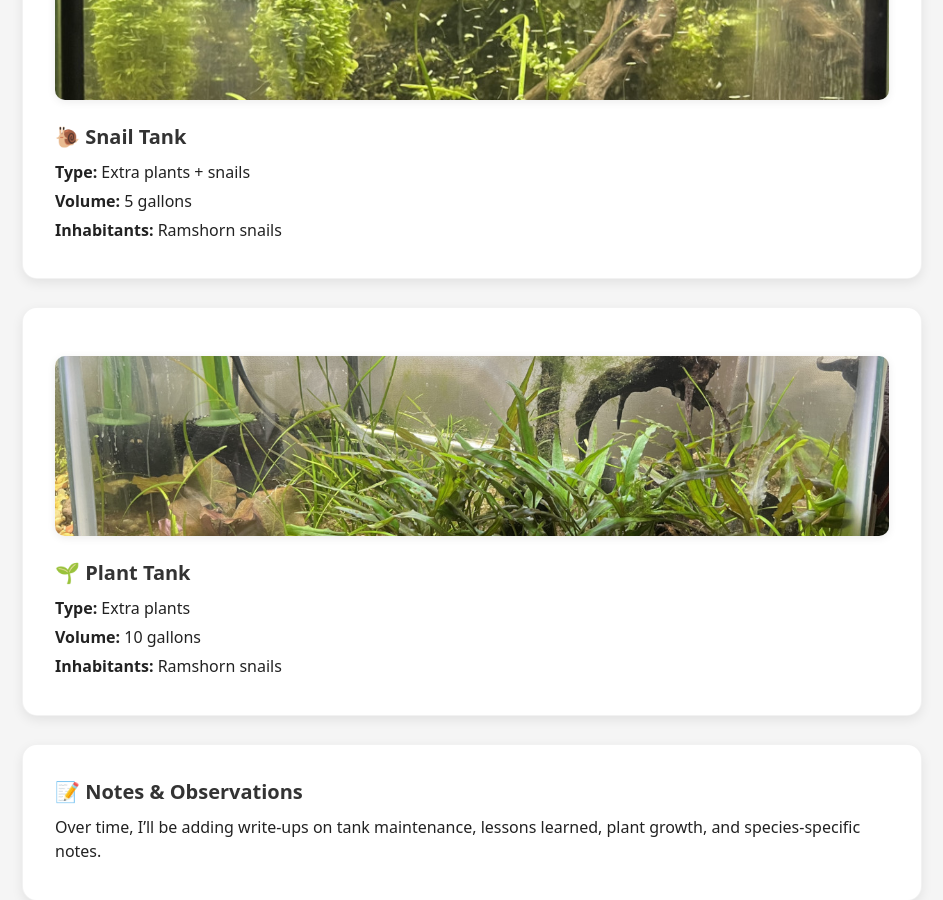
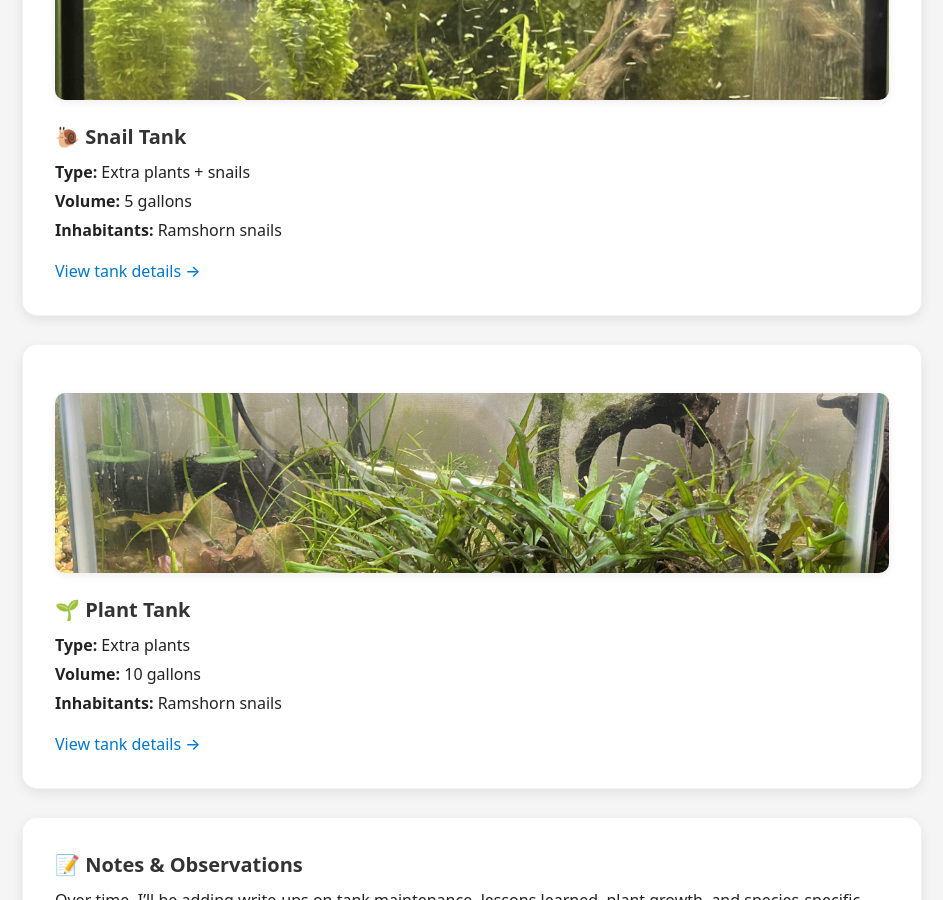
Before and after one commit to rachelsprague/turtles.raych.com, a Jekyll site: the page built from tanks/index.md, in a window 1280 px wide and 900 px high, scrolled down 2386 px. Shown: the whole window, without its empty margins (168-1111 px from the left). Built offline with Jekyll 4.4.1, drawn with Linux system fonts in a browser that asks for light colours.

Commit message:
add plant, snail tanks links to main tanks page

```diff
--- a/tanks/index.md
+++ b/tanks/index.md
@@ -65,7 +65,7 @@ I currently maintain six aquariums, ranging from plant-only tanks to large turtl
   <p><strong>Volume:</strong> 5 gallons</p>
   <p><strong>Inhabitants:</strong> Ramshorn snails</p>
 
-  <!-- <a href="/tanks/snail-tank">View tank details →</a> -->
+  <a href="/tanks/snail-tank">View tank details →</a>
 </div>
 
 <div class="tank-card">
@@ -77,7 +77,7 @@ I currently maintain six aquariums, ranging from plant-only tanks to large turtl
   <p><strong>Volume:</strong> 10 gallons</p>
   <p><strong>Inhabitants:</strong> Ramshorn snails</p>
 
-  <!-- <a href="/tanks/plant-tank">View tank details →</a> -->
+  <a href="/tanks/plant-tank">View tank details →</a>
 </div>
 
 <div class = "tank-card">
```
